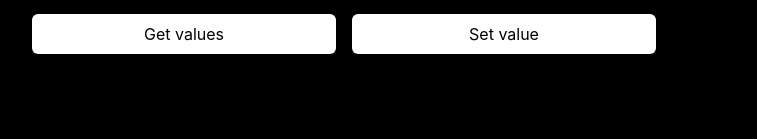
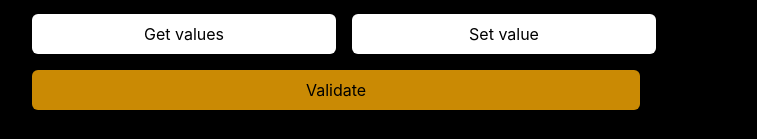
Before and after one commit to darshiljani/react-hook-form-demo, a React (Vite) app: page / in a window 1280 px wide. Shown: the part 800-939 px from the top of the page, without its empty margins (0-757 px from the left). Before the commit the page ends 886 px from the top, so only its background shows below. Built offline with nearby package versions, Linux system fonts and the light colour scheme; no server answers.

Commit message:
form validation modes and manually trigger validation

```diff
--- a/src/components/YoutubeForm.tsx
+++ b/src/components/YoutubeForm.tsx
@@ -29,6 +29,7 @@ function YoutubeForm() {
     getValues,
     setValue,
     reset,
+    trigger,
   } = useForm<FormValues>({
     defaultValues: async () => {
       const res = await fetch("https://jsonplaceholder.typicode.com/users/1");
@@ -47,6 +48,7 @@ function YoutubeForm() {
         dob: new Date(),
       };
     },
+    mode: "onTouched",
   });
 
   const {
@@ -164,6 +166,13 @@ function YoutubeForm() {
                     !fieldValue.endsWith("baddomain.com") ||
                     "This domain is not supported!"
                   );
+                },
+                emailAvailable: async (fieldValue) => {
+                  const res = await fetch(
+                    `https://jsonplaceholder.typicode.com/users?email=${fieldValue}`
+                  );
+                  const data = await res.json();
+                  return data.length === 0 || "Email already exists!";
                 },
               },
             })}
@@ -341,6 +350,13 @@ function YoutubeForm() {
             Set value
           </button>
         </div>
+        <button
+          className="bg-yellow-600 text-black w-1/2"
+          onClick={() => trigger()} /* Trigger validation for all fields */
+          /* onClick={() => trigger(["channel"])}   /*   Trigger validation for certain fields */
+        >
+          Validate
+        </button>
       </form>
 
       <DevTool control={control} />
```
